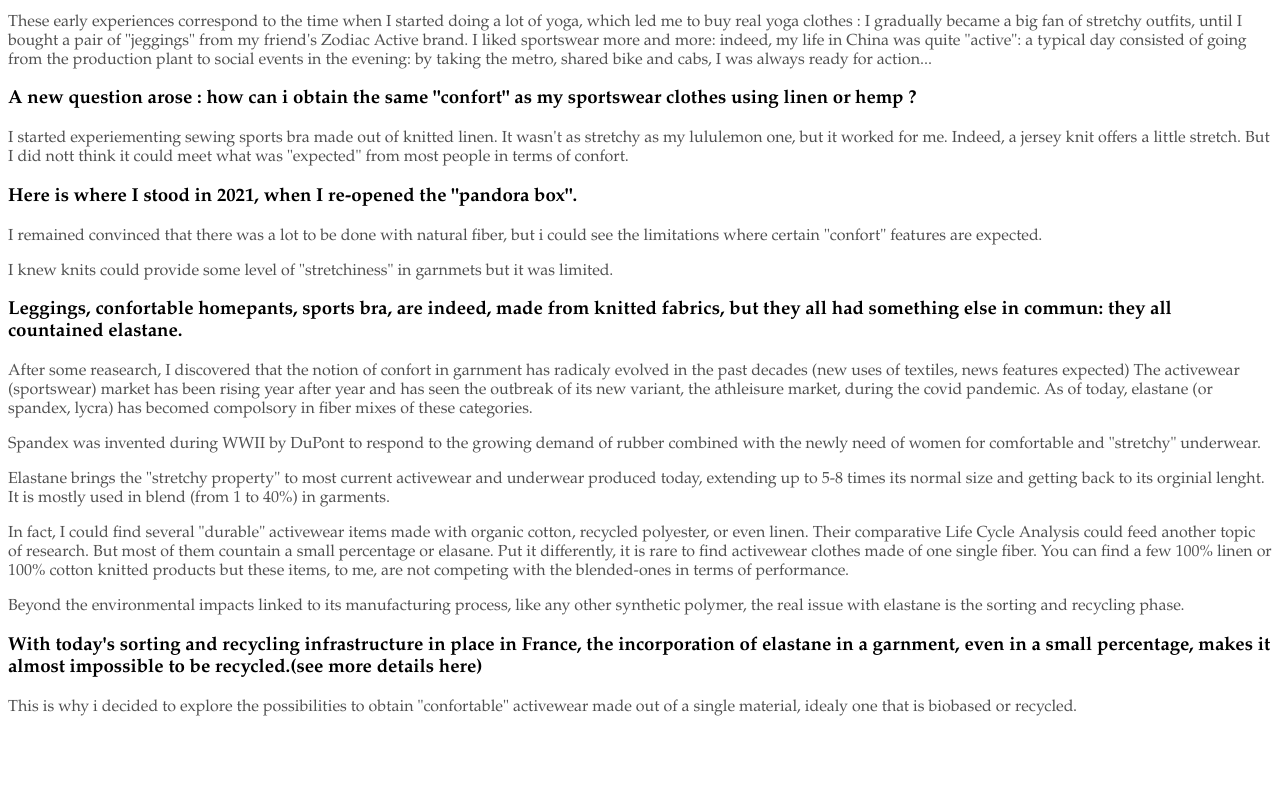
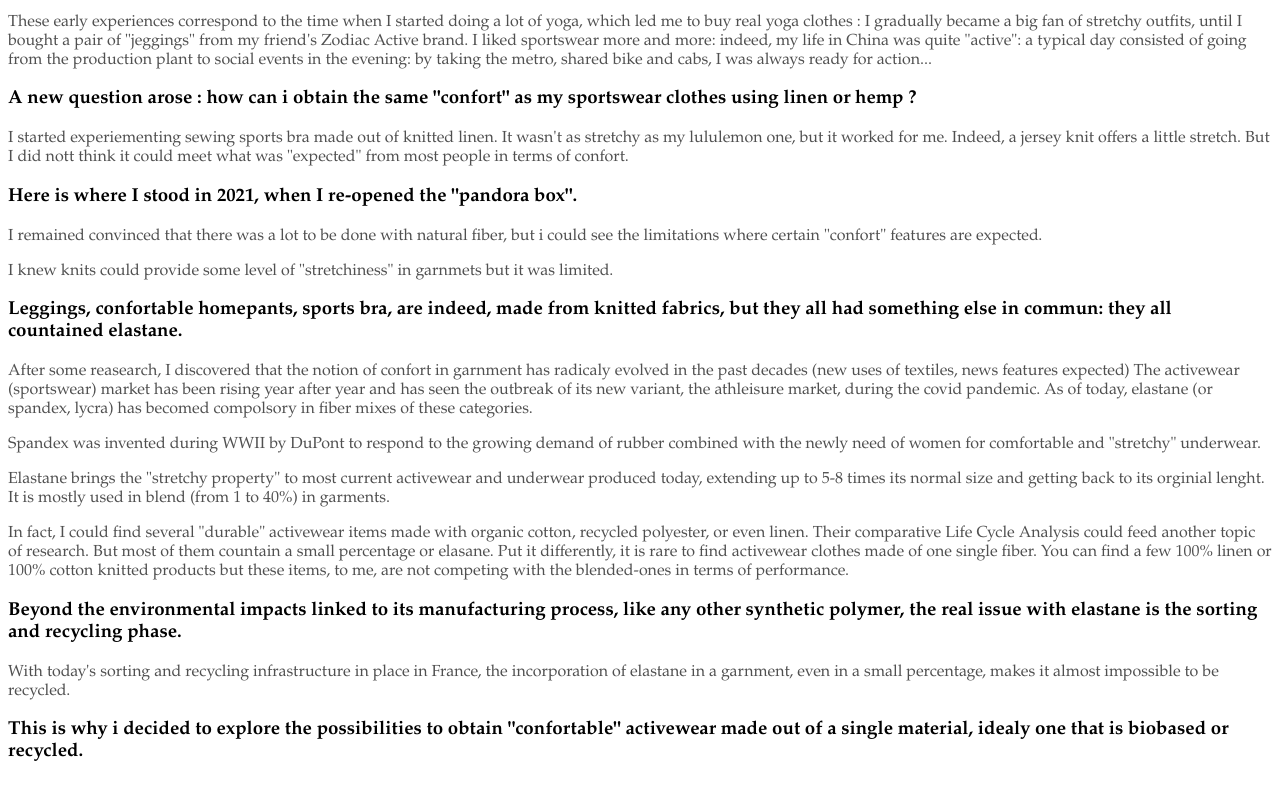
Before and after one commit to jaupijul/shufu.github.io, a plain HTML site: page IntroFrame.html in a window 1280 px wide. Shown: the part 1303-2103 px from the top of the page. Drawn offline with Linux system fonts and the light colour scheme.

Commit message:
Update IntroFrame.html

```diff
--- a/IntroFrame.html
+++ b/IntroFrame.html
@@ -45,12 +45,12 @@ It is mostly used in blend (from 1 to 40%) in garments.</p>
 But most of them countain a small percentage or elasane. Put it differently, it is rare to find activewear clothes made of one single fiber.
 You can find a few 100% linen or 100% cotton knitted products but these items, to me, are not competing with the blended-ones in terms of performance.</p>
 
-<p> Beyond the environmental impacts linked to its manufacturing process, like any other synthetic polymer, the real issue with elastane is the sorting and recycling phase.</p>
+<h3> Beyond the environmental impacts linked to its manufacturing process, like any other synthetic polymer, the real issue with elastane is the sorting and recycling phase.</h3>
 
-<h3>With today's sorting and recycling infrastructure in place in France, the incorporation of elastane in a garnment, even in a small percentage, makes it almost impossible to be recycled.(see more details here)
-</h3>
+<p>With today's sorting and recycling infrastructure in place in France, the incorporation of elastane in a garnment, even in a small percentage, makes it almost impossible to be recycled.
+</p>
 
-<p> This is why i decided to explore the possibilities to obtain "confortable" activewear made out of a single material, idealy one that is biobased or recycled. </p>
+<h3> This is why i decided to explore the possibilities to obtain "confortable" activewear made out of a single material, idealy one that is biobased or recycled. </h3>
 
 <br>
 <br></p>
```
